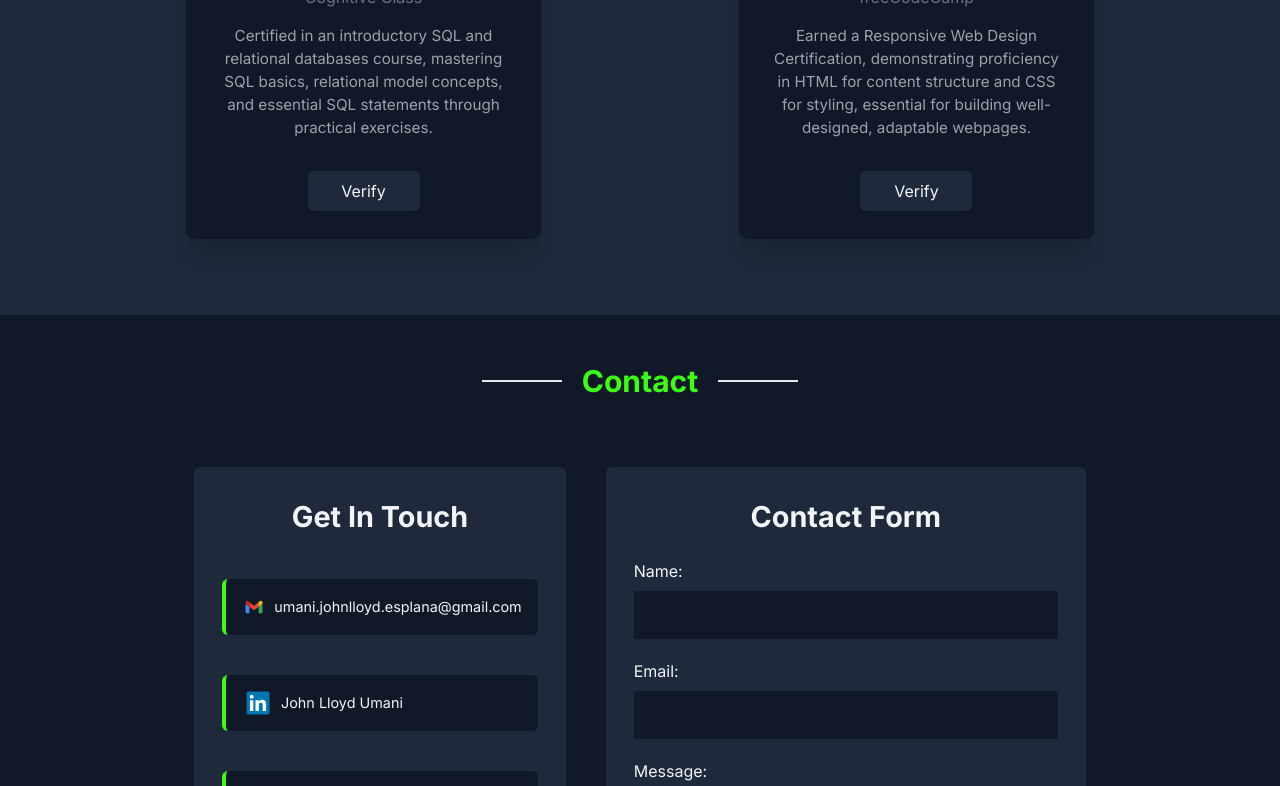
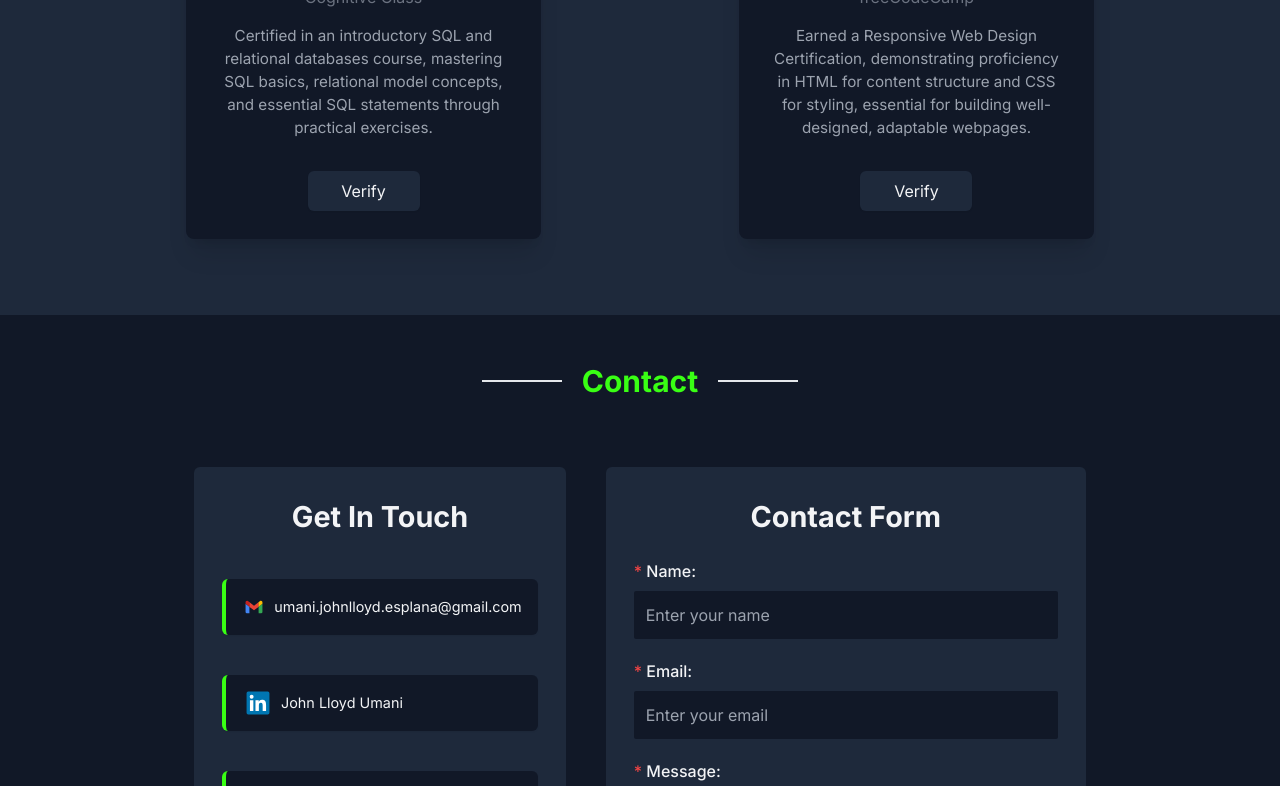
Before and after one commit to NeonStack/neonstack.github.io, a React (Vite) app: page / in a window 1280 px wide. Shown: the part 2000-2786 px from the top of the page. Built offline with nearby package versions, Linux system fonts and the light colour scheme.

Commit message:
contact form added, functioning, light theme updated, react toastify was used for notifcations

```diff
--- a/package.json
+++ b/package.json
@@ -17,7 +17,8 @@
     "framer-motion": "^11.3.28",
     "react": "^18.3.1",
     "react-dom": "^18.3.1",
-    "react-icons": "^5.2.1"
+    "react-icons": "^5.2.1",
+    "react-toastify": "^10.0.5"
   },
   "devDependencies": {
     "@types/react": "^18.3.3",
--- a/src/Hero.jsx
+++ b/src/Hero.jsx
@@ -11,7 +11,7 @@ export default function Hero({className}) {
                         <h3 className="text-[1.2rem] font-semibold text-text-subdued">Aspiring Full Stack Developer</h3>
                     </div>
                     <div className="flex flex-row items-center justify-evenly mt-10 flex-wrap gap-4">
-                        <Button href={'#contact'} addClass={'bg-accent px-9'}>Contact Me</Button>
+                        <Button href={'#contact'} addClass={'bg-accent px-9 hover:shadow-lg transition-shadows duration-100'}>Contact Me</Button>
                         {/* <Button addClass={'bg-text'}>My Resume</Button> */}
                     </div>
                 </div>
--- a/src/components/Button.jsx
+++ b/src/components/Button.jsx
@@ -1,6 +1,6 @@
 import React from "react";
 const Button = ({href, addClass, children }) => {
-    const baseClass = "py-3 px-5 text-primary font-extrabold text-[1.1rem] rounded-md shadow-xl";
+    const baseClass = "py-3 px-5 text-primary font-extrabold text-[1.1rem] rounded-md";
     return <a href={href} className={`${baseClass} ${addClass}`}>{children}</a>;
 }
 
--- a/src/components/ContactForm.jsx
+++ b/src/components/ContactForm.jsx
@@ -1,40 +1,144 @@
 import emailjs from '@emailjs/browser';
-import { useRef } from 'react';
-import MainTitle from './MainTitle';
+import { useRef, useState, useEffect } from 'react';
+import { toast, ToastContainer, Bounce } from 'react-toastify';
+import 'react-toastify/dist/ReactToastify.css';
 
 export const ContactForm = () => {
+    const [senderName, setSenderName] = useState("");
+    const [senderEmail, setSenderEmail] = useState("");
+    const [senderMessage, setSenderMessage] = useState("");
+    const [isLoading, setIsLoading] = useState(false);
+    const [currTheme, setCurrTheme] = useState(localStorage.getItem('data-theme') || 'dark');
+
     const emailForm = useRef(null);
+
+    useEffect(() => {
+        const updateTheme = () => {
+            setCurrTheme(localStorage.getItem('data-theme') || 'dark');
+        };
+
+        updateTheme();
+
+        window.addEventListener('themeChange', updateTheme);
+
+        return () => {
+            window.removeEventListener('themeChange', updateTheme);
+        };
+    }, []);
+
 
     const sendEmail = (e) => {
         e.preventDefault();
+        setIsLoading(true);
+
+        if (!senderName.trim() || !senderEmail.trim() || !senderMessage.trim()) {
+            toast.error('Please fill in all fields.', {
+                position: "top-center",
+                autoClose: 5000,
+                hideProgressBar: false,
+                closeOnClick: true,
+                pauseOnHover: true,
+                draggable: true,
+                progress: undefined,
+                theme: currTheme === 'dark' ? 'dark' : 'light',
+            });
+
+            setIsLoading(false);
+
+            return;
+        }
 
         emailjs
-            .sendForm('YOUR_SERVICE_ID', 'YOUR_TEMPLATE_ID', emailForm.current, {
-                publicKey: 'YOUR_PUBLIC_KEY',
+            .sendForm(import.meta.env.VITE_EMAILJS_SERVICE_ID, import.meta.env.VITE_EMAILJS_TEMPLATE_ID, emailForm.current, {
+                publicKey: import.meta.env.VITE_EMAILJS_PUBLIC_KEY,
             })
             .then(
                 () => {
                     console.log('SUCCESS!');
+                    setSenderName("");
+                    setSenderEmail("");
+                    setSenderMessage("");
+                    toast.success('Email Sent Successfully!', {
+                        position: "top-center",
+                        autoClose: 5000,
+                        hideProgressBar: false,
+                        closeOnClick: true,
+                        pauseOnHover: true,
+                        draggable: true,
+                        progress: undefined,
+                        theme: currTheme === 'dark' ? 'dark' : 'light',
+                        transition: Bounce,
+                    });
                 },
                 (error) => {
-                    console.log('FAILED...', error.text);
+                    console.error('FAILED...', error);
+                    toast.error('Failed to Send Email.', {
+                        position: "top-center",
+                        autoClose: 5000,
+                        hideProgressBar: false,
+                        closeOnClick: true,
+                        pauseOnHover: true,
+                        draggable: true,
+                        progress: undefined,
+                        theme: currTheme === 'dark' ? 'dark' : 'light',
+                    });
                 },
-            );
+            )
+            .finally(() => {
+                setIsLoading(false);
+            });
     };
 
     return (
-        <form ref={emailForm} onSubmit={sendEmail} className='flex flex-col flex-initial p-4 lg:p-7 bg-background-alt rounded-md w-full max-w-[30rem] lg:w-[30rem]'>
-            <div className='hidden lg:block'>
-                <h1 className='font-bold'>Contact Form</h1>
-            </div>
-            <input type="hidden" name='my_name' value={"John"} />
-            <label for="from_name" className='py-2 mt-3 w-full flex flex-start'>Name:</label>
-            <input type="text" name="from_name" className='rounded-sm text-text bg-background px-3 py-3 text-md' required />
-            <label for="email" className='py-2 mt-3 w-full flex flex-start'>Email:</label>
-            <input type="email" name="email" className='rounded-sm text-text bg-background px-3 py-3 text-md' required />
-            <label for="message" className='py-2 mt-3 w-full flex flex-start'>Message:</label>
-            <textarea name="message" className='rounded-sm text-text bg-background px-3 py-3 text-md resize-none h-48' required />
-            <input type="submit" value="Send" className="text-text bg-background shadow-sm hover:shadow-lg duration-100 py-2 px-20 w-fit rounded-md mt-10 mx-auto cursor-pointer" />
-        </form>
+        <>
+            <form ref={emailForm} onSubmit={sendEmail} className='flex flex-col flex-initial p-4 lg:p-7 bg-background-alt rounded-md w-full max-w-[30rem] lg:w-[30rem] transition-all duration-200'>
+                <h1 className='font-bold'> Contact Form</h1>
+                <input type="hidden" name='my_name' value={"John"} />
+                <label htmlFor="sender_name" className='py-2 mt-3 w-full flex flex-start font-medium'><span className='text-red-500'>*</span>&nbsp;Name:</label>
+                <input
+                    type="text"
+                    name="sender_name"
+                    id='sender_name'
+                    className='rounded-sm text-text bg-background px-3 py-3 text-md'
+                    placeholder='Enter your name'
+                    value={senderName}
+                    onChange={(e) => setSenderName(e.target.value)}
+                    required
+                />
+                <label htmlFor="sender_email" className='py-2 mt-3 w-full flex flex-start font-medium'><span className='text-red-500'>*</span>&nbsp;Email:</label>
+                <input
+                    type="email"
+                    name="sender_email"
+                    id='sender_email'
+                    className='rounded-sm text-text bg-background px-3 py-3 text-md'
+                    placeholder='Enter your email'
+                    value={senderEmail}
+                    onChange={(e) => setSenderEmail(e.target.value)}
+                    required
+                />
+                <label htmlFor="sender_message" className='py-2 mt-3 w-full flex flex-start font-medium'><span className='text-red-500'>*</span>&nbsp;Message:</label>
+                <textarea
+                    name="sender_message"
+                    id='sender_message'
+                    className='rounded-sm text-text bg-background px-3 py-3 text-md resize-none h-48'
+                    placeholder='Enter your message'
+                    value={senderMessage}
+                    onChange={(e) => setSenderMessage(e.target.value)}
+                    required
+                />
+                <button
+                    type="submit"
+                    disabled={isLoading}
+                    className="flex justify-center items-center text-text bg-background shadow-sm hover:shadow-lg duration-100 py-2 px-8 min-w-[8rem] min-h-[2.5rem] rounded-md mt-10 mx-auto cursor-pointer disabled:opacity-50 disabled:cursor-not-allowed"
+                >
+                    {isLoading ? (
+                        <div className='h-5 w-5 border-4 border-accent border-t-primary rounded-full animate-spin ease-in-out'></div>
+                    ) : (
+                        'Send'
+                    )}
+                </button>
+            </form>
+            <ToastContainer />
+        </>
     );
 };
--- a/src/index.css
+++ b/src/index.css
@@ -15,14 +15,14 @@
   }
 
   [data-theme="light"] {
-    --color-primary: #F0F4F1;  /* Main section background */
-    --color-primary-secondary: #E1E8E3;  /* Secondary background */
-    --color-accent: #2E7D32;  /* Accent color */
-    --color-background: #f6f7f7;  /* Overall page background */
-    --color-background-alt: #D8E2DC;  /* Component background */
-    --color-text: #1C2826;  /* Primary text */
-    --color-text-subdued: #495C54;  /* Secondary text */
-    --color-text-muted: #7A8D85;  /* Tertiary text */
+    --color-primary: #E8ECE9;  /* Softer main section background */
+    --color-primary-secondary: #D9E0DB;  /* Softer secondary background */
+    --color-accent: #28992c;  /* Slightly less intense green accent */
+    --color-background: #F0F2F1;  /* Softer overall page background */
+    --color-background-alt: #CED6D1;  /* Softer component background */
+    --color-text: #2C3A36;  /* Darker primary text for better contrast */
+    --color-text-subdued: #5A6D64;  /* Darker secondary text */
+    --color-text-muted: #8A9C94;  /* Darker tertiary text */
   }
 }
 
```
Also changed, not shown: src/Header.jsx (+6 -5 lines), 2 other files (tests, documents, lock files or other folders).
